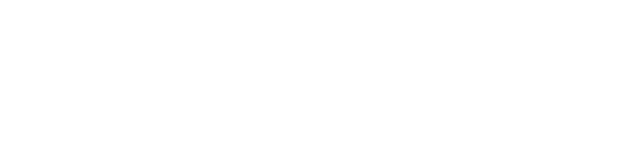
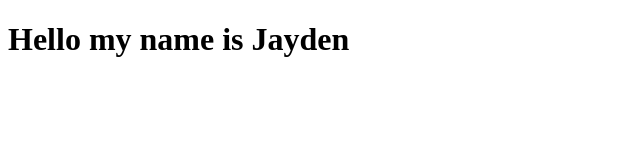
Before and after one commit to jayx20p/stackblitz-starters-zmjzcbya, a website: page index.html in a window 1280 px wide. Shown: the whole page, without its empty margins (0-640 px from the left). Drawn offline with Linux system fonts and the light colour scheme.

Commit message:
Add intro text

```diff
--- a/index.html
+++ b/index.html
@@ -9,7 +9,7 @@
 </head>
 
 <body>
-
+<h1> Hello my name is Jayden </h1>
   <script src="script.js"></script>
 </body>
 
```
